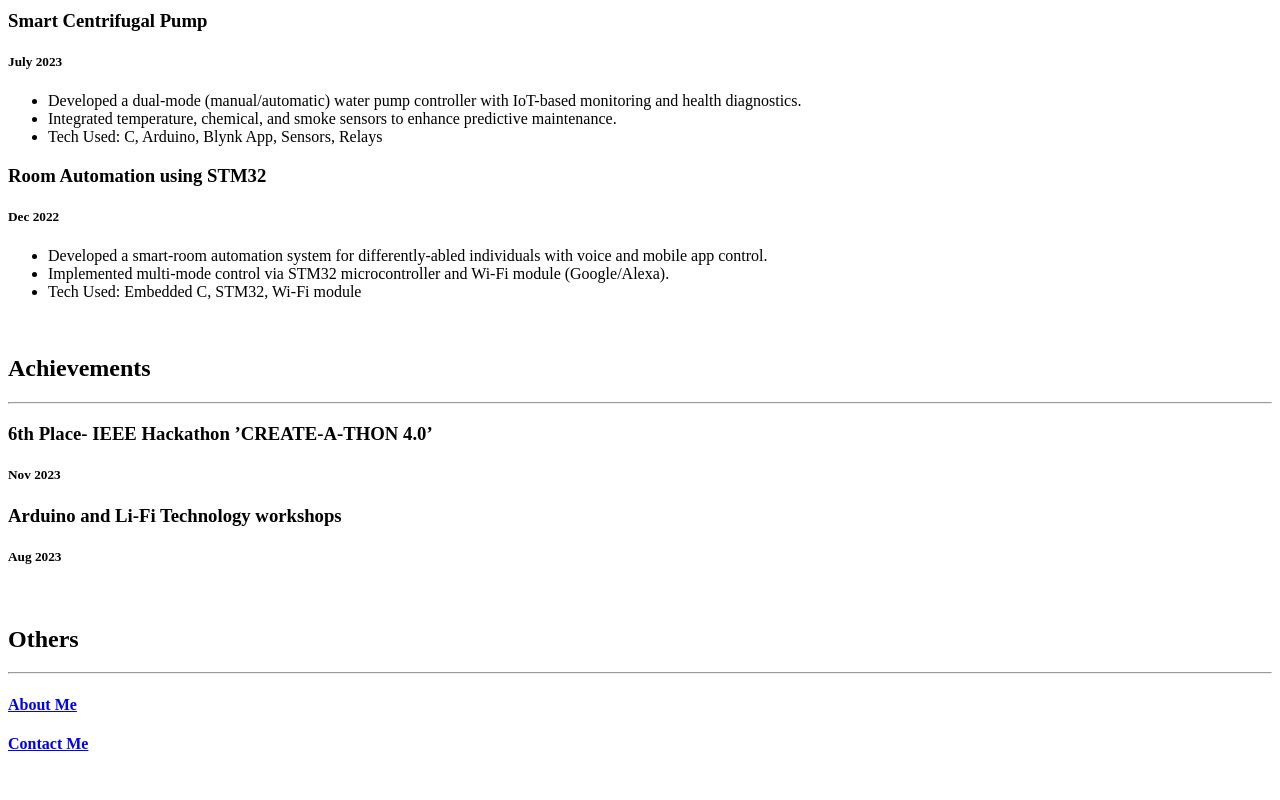
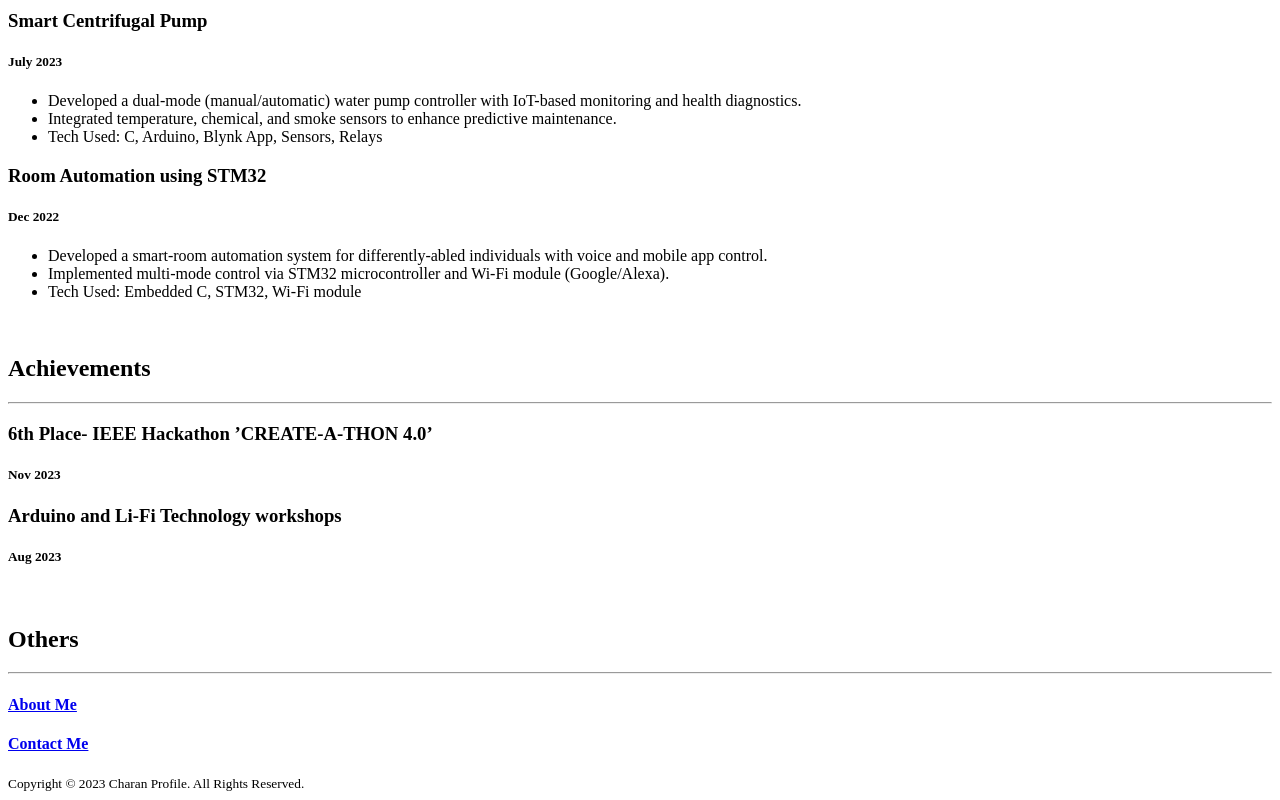
Before and after one commit to Charanrameshcr/Charan-Resume, a plain HTML site: page index.html in a window 1280 px wide. Shown: the part 1699-2499 px from the top of the page. Before the commit the page ends 2473 px from the top, so only its background shows below. Drawn offline with Linux system fonts and the light colour scheme.

Commit message:
Update index.html

```diff
--- a/index.html
+++ b/index.html
@@ -138,4 +138,9 @@
     <h4><a href="./public/about.html">About Me</a></h4>
     <h4><a href="./public/contact.html">Contact Me</a></h4>
   </body>
+  <footer>
+    <small>
+      Copyright © 2023 Charan Profile. All Rights Reserved.
+    </small>
+  </footer>
 </html>
```
